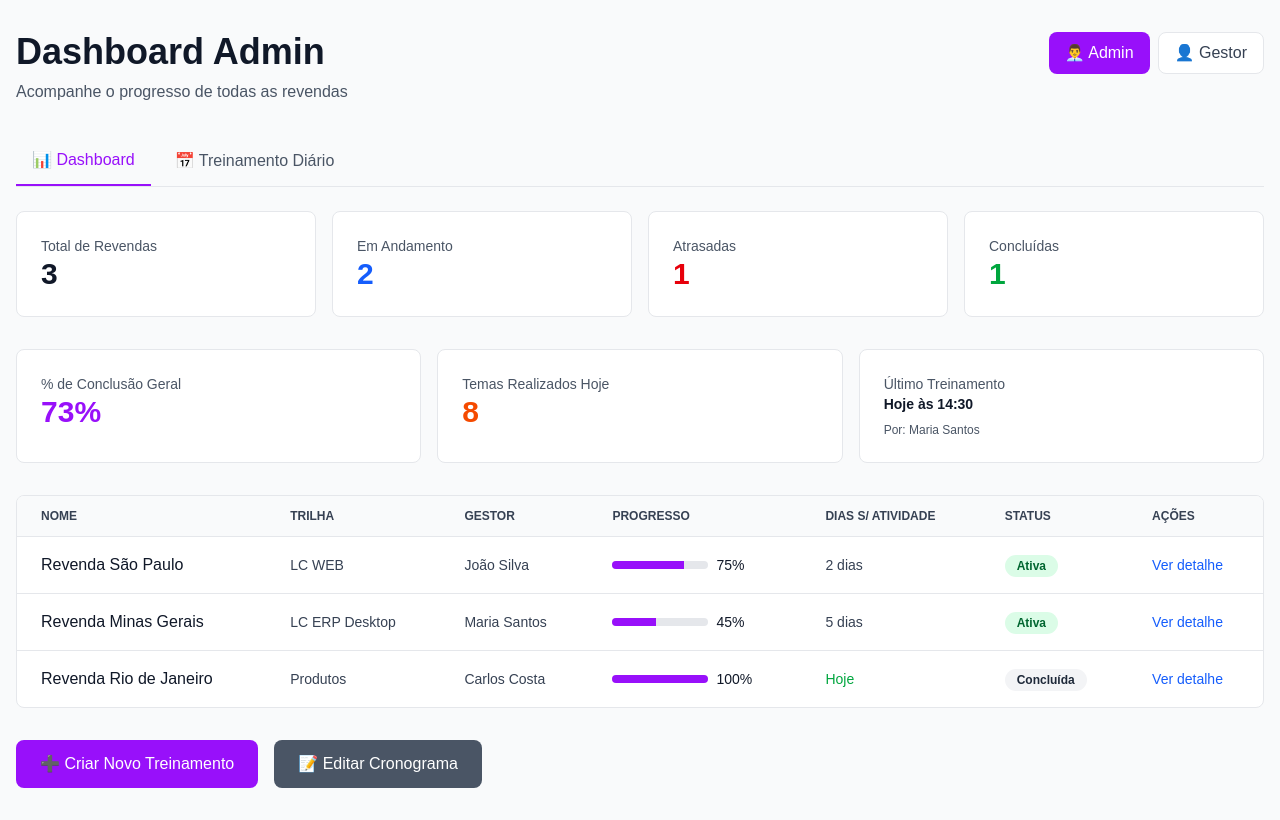
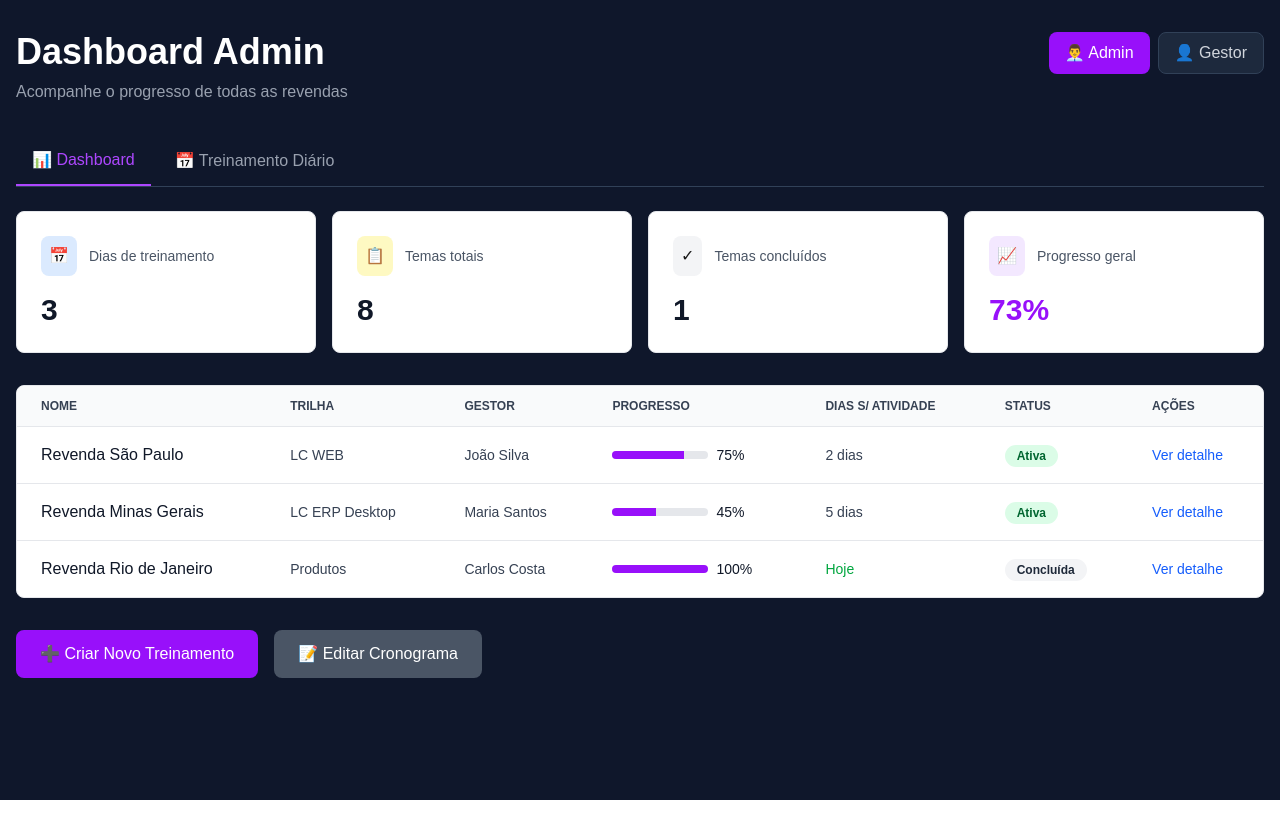
Before and after one commit to gerenciadecontas/decola-revenda, a Next.js app: page /login in a window 1280 px wide. Built offline with nearby package versions, Linux system fonts and the light colour scheme.

Commit message:
Apply dark theme with vibrant purple colors

```diff
--- a/app/login/page.tsx
+++ b/app/login/page.tsx
@@ -92,15 +92,15 @@ export default function LoginPage() {
   };
 
   return (
-    <div className="min-h-screen bg-gray-50">
+    <div className="min-h-screen bg-slate-900">
       <div className="max-w-7xl mx-auto px-4 py-8">
         {/* Header */}
         <div className="mb-8 flex justify-between items-start">
           <div>
-            <h1 className="text-4xl font-bold text-gray-900">
+            <h1 className="text-4xl font-bold text-white">
               {view === 'admin' ? 'Dashboard Admin' : 'Minhas Revendas'}
             </h1>
-            <p className="text-gray-600 mt-2">
+            <p className="text-gray-400 mt-2">
               {view === 'admin'
                 ? 'Acompanhe o progresso de todas as revendas'
                 : 'Revendas atribuídas a você'}
@@ -112,7 +112,7 @@ export default function LoginPage() {
               className={`px-4 py-2 rounded-lg font-medium transition-colors ${
                 view === 'admin'
                   ? 'bg-purple-600 text-white'
-                  : 'bg-white border border-gray-200 text-gray-700 hover:bg-gray-50'
+                  : 'bg-slate-800 border border-slate-700 text-gray-300 hover:bg-slate-700'
               }`}
             >
               👨‍💼 Admin
@@ -122,7 +122,7 @@ export default function LoginPage() {
               className={`px-4 py-2 rounded-lg font-medium transition-colors ${
                 view === 'gestor'
                   ? 'bg-purple-600 text-white'
-                  : 'bg-white border border-gray-200 text-gray-700 hover:bg-gray-50'
+                  : 'bg-slate-800 border border-slate-700 text-gray-300 hover:bg-slate-700'
               }`}
             >
               👤 Gestor
@@ -131,13 +131,13 @@ export default function LoginPage() {
         </div>
 
         {/* Sub Views Tabs */}
-        <div className="mb-6 flex gap-2 border-b border-gray-200">
+        <div className="mb-6 flex gap-2 border-b border-slate-700">
           <button
             onClick={() => setSubView('dashboard')}
             className={`px-4 py-3 font-medium transition-colors ${
               subView === 'dashboard'
-                ? 'text-purple-600 border-b-2 border-purple-600'
-                : 'text-gray-600 hover:text-gray-900'
+                ? 'text-purple-500 border-b-2 border-purple-500'
+                : 'text-gray-400 hover:text-gray-300'
             }`}
           >
             📊 Dashboard
@@ -146,8 +146,8 @@ export default function LoginPage() {
             onClick={() => setSubView('treinamento-diario')}
             className={`px-4 py-3 font-medium transition-colors ${
               subView === 'treinamento-diario'
-                ? 'text-purple-600 border-b-2 border-purple-600'
-                : 'text-gray-600 hover:text-gray-900'
+                ? 'text-purple-500 border-b-2 border-purple-500'
+                : 'text-gray-400 hover:text-gray-300'
             }`}
           >
             📅 Treinamento Diário
@@ -160,37 +160,32 @@ export default function LoginPage() {
             {/* Stats Cards */}
             <div className="grid grid-cols-1 md:grid-cols-4 gap-4 mb-8">
               <div className="bg-white rounded-lg border border-gray-200 p-6">
-                <p className="text-gray-600 text-sm">Total de Revendas</p>
+                <div className="flex items-center gap-3 mb-4">
+                  <div className="p-2 bg-blue-100 rounded-lg">📅</div>
+                  <p className="text-gray-600 text-sm">Dias de treinamento</p>
+                </div>
                 <p className="text-3xl font-bold text-gray-900">{stats.totalRevendas}</p>
               </div>
               <div className="bg-white rounded-lg border border-gray-200 p-6">
-                <p className="text-gray-600 text-sm">Em Andamento</p>
-                <p className="text-3xl font-bold text-blue-600">{stats.emAndamento}</p>
+                <div className="flex items-center gap-3 mb-4">
+                  <div className="p-2 bg-yellow-100 rounded-lg">📋</div>
+                  <p className="text-gray-600 text-sm">Temas totais</p>
+                </div>
+                <p className="text-3xl font-bold text-gray-900">{stats.temasHoje}</p>
               </div>
               <div className="bg-white rounded-lg border border-gray-200 p-6">
-                <p className="text-gray-600 text-sm">Atrasadas</p>
-                <p className="text-3xl font-bold text-red-600">{stats.atrasadas}</p>
+                <div className="flex items-center gap-3 mb-4">
+                  <div className="p-2 bg-gray-100 rounded-lg">✓</div>
+                  <p className="text-gray-600 text-sm">Temas concluídos</p>
+                </div>
+                <p className="text-3xl font-bold text-gray-900">{stats.atrasadas}</p>
               </div>
               <div className="bg-white rounded-lg border border-gray-200 p-6">
-                <p className="text-gray-600 text-sm">Concluídas</p>
-                <p className="text-3xl font-bold text-green-600">{stats.concluidas}</p>
-              </div>
-            </div>
-
-            {/* Additional Metrics */}
-            <div className="grid grid-cols-1 md:grid-cols-3 gap-4 mb-8">
-              <div className="bg-white rounded-lg border border-gray-200 p-6">
-                <p className="text-gray-600 text-sm">% de Conclusão Geral</p>
+                <div className="flex items-center gap-3 mb-4">
+                  <div className="p-2 bg-purple-100 rounded-lg">📈</div>
+                  <p className="text-gray-600 text-sm">Progresso geral</p>
+                </div>
                 <p className="text-3xl font-bold text-purple-600">{stats.mediaProgresso}%</p>
-              </div>
-              <div className="bg-white rounded-lg border border-gray-200 p-6">
-                <p className="text-gray-600 text-sm">Temas Realizados Hoje</p>
-                <p className="text-3xl font-bold text-orange-600">{stats.temasHoje}</p>
-              </div>
-              <div className="bg-white rounded-lg border border-gray-200 p-6">
-                <p className="text-gray-600 text-sm">Último Treinamento</p>
-                <p className="text-sm font-semibold text-gray-900">{stats.ultimoTreinamento}</p>
-                <p className="text-xs text-gray-600 mt-2">Por: {stats.quemRealizou}</p>
               </div>
             </div>
 
```
